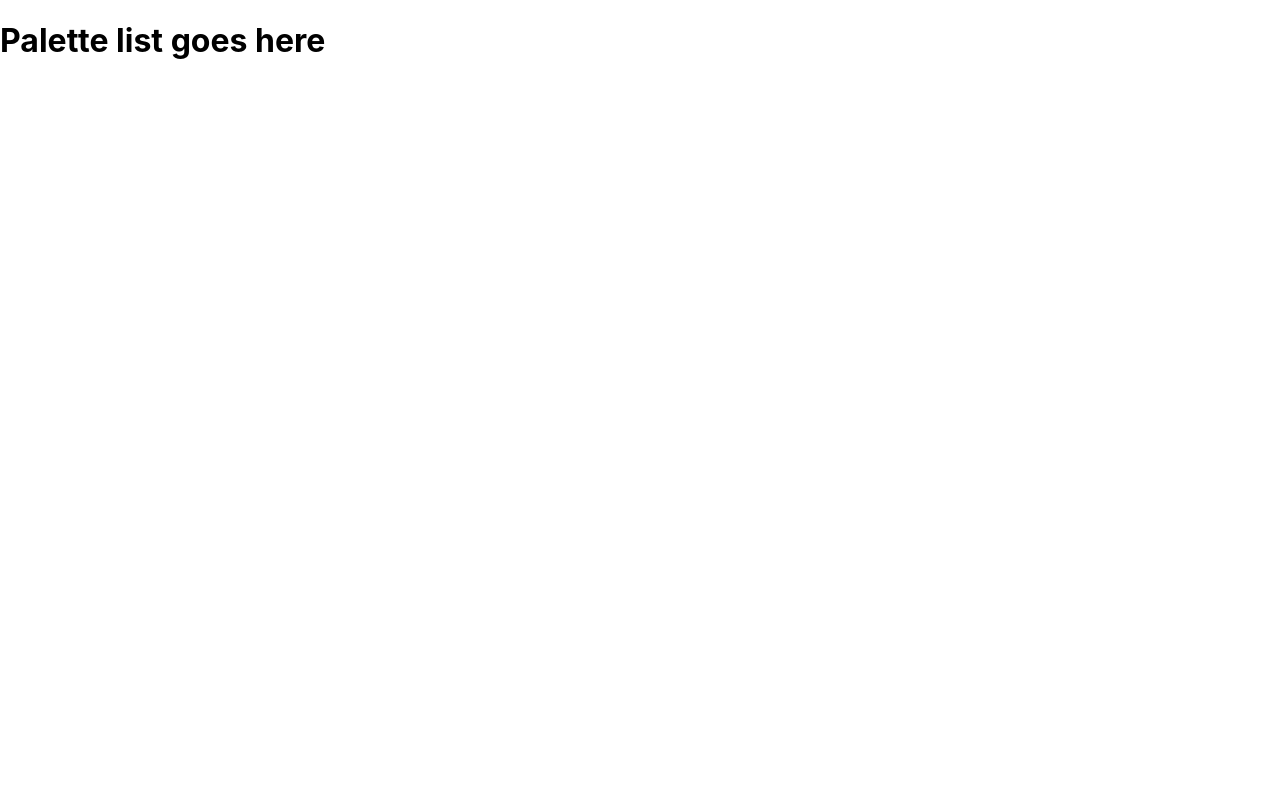
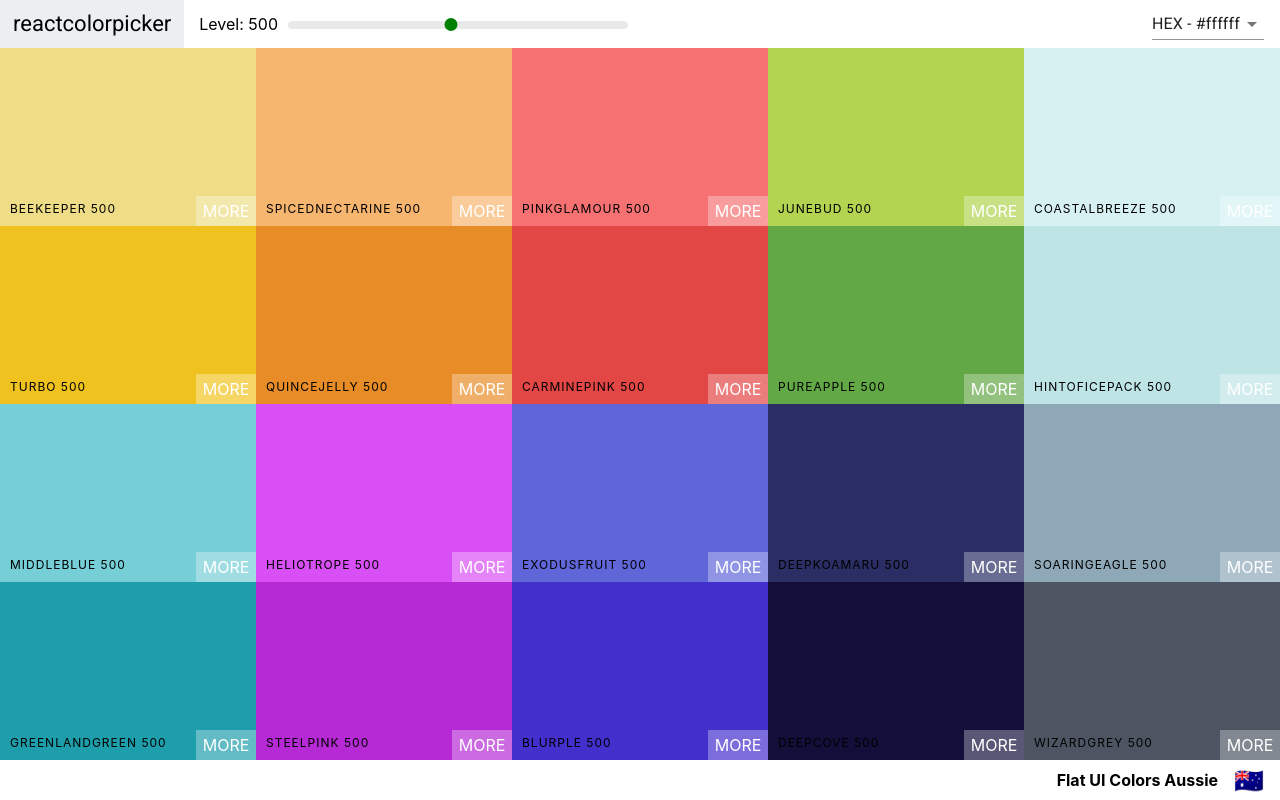
Before and after one commit to jawadahmedtaj/Color-palette, a React (Create React App) app: page / in a window 1280 px wide. Built offline with nearby package versions, Linux system fonts and the light colour scheme.

Commit message:
Palette route fixed

```diff
--- a/src/App.js
+++ b/src/App.js
@@ -3,15 +3,33 @@ import { Route, Switch } from "react-router-dom";
 import Palette from "./Palette";
 import seedColors from "./seedColors";
 import { generatePalette } from "./colorHelpers";
+import { Component } from "react";
 
-function App() {
+class App extends Component {
+  findPalette(id) {
+    return seedColors.find(function(palette) {
+      return palette.id === id;
+    });
+  }
+
+  render() {
     return (
       <Switch>
-      <Route exact path="/" render={() => <h1>Palette list goes here</h1>} />
+        <Route
+          exact
+          path="/"
+          render={() => <Palette palette={generatePalette(seedColors[4])} />}
+        />
         <Route
           exact
           path="/palette/:id"
-        render={() => <h1>Individual palette goes here</h1>}
+          render={routeProps => (
+            <Palette
+              palette={generatePalette(
+                this.findPalette(routeProps.match.params.id)
+              )}
+            />
+          )}
         />
       </Switch>
       // <div>
@@ -19,5 +37,6 @@ function App() {
       // </div>
     );
   }
+}
 
 export default App;
```
Lines whose indentation alone changed are shown as unchanged.
